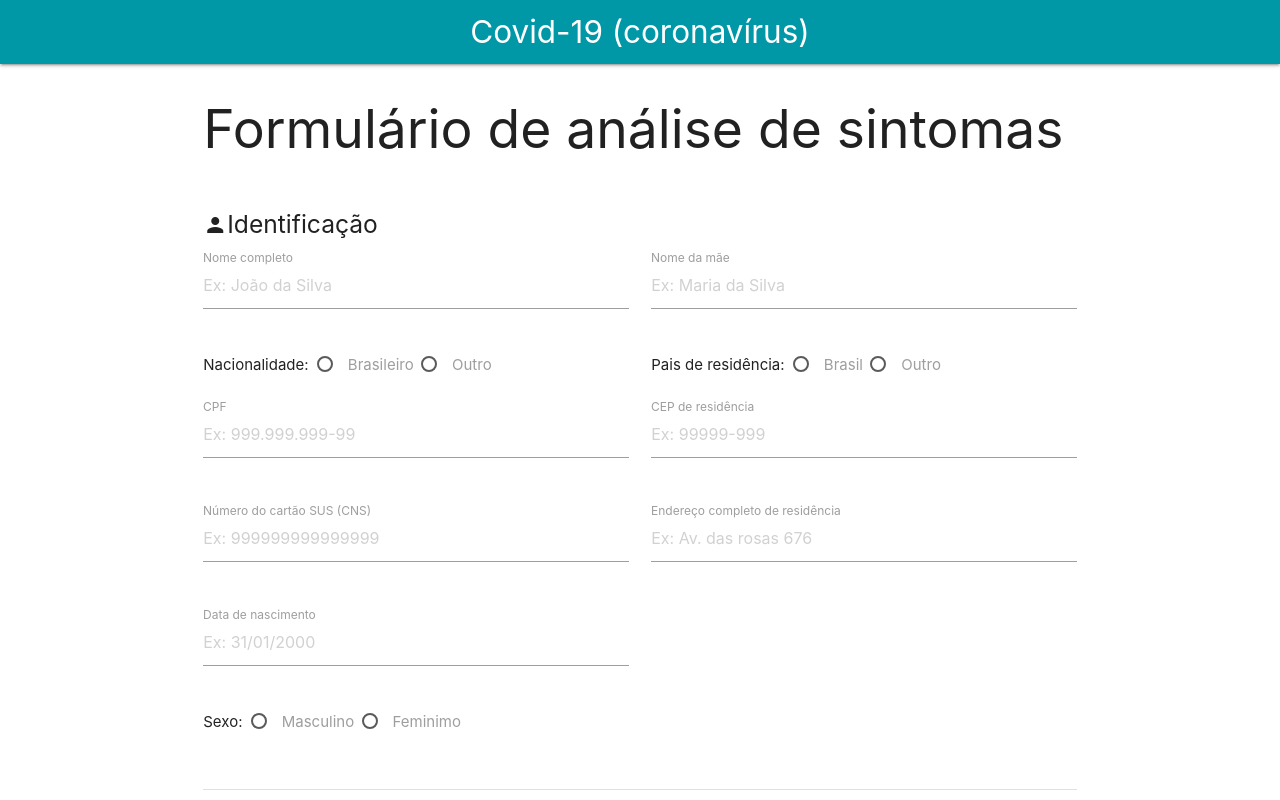
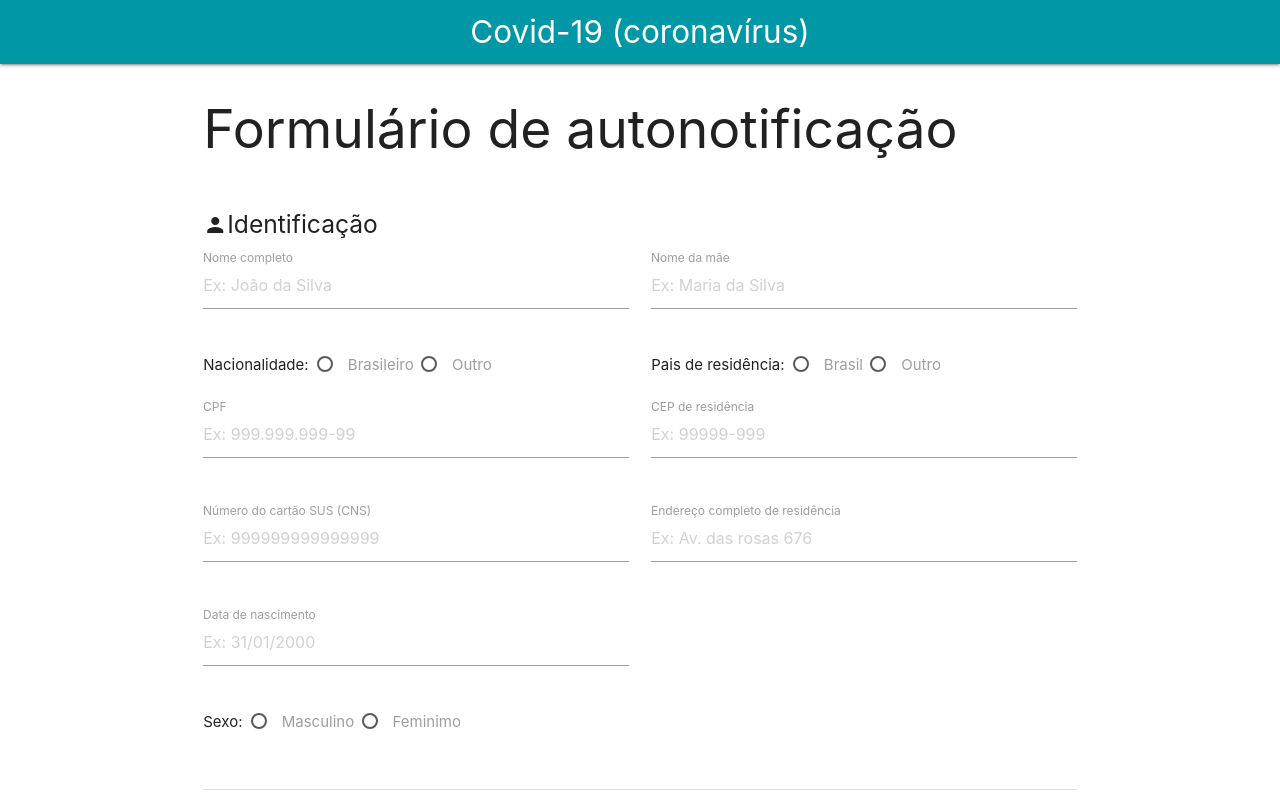
Before and after one commit to diogomatheus/covid-19-notification, a plain HTML site: page index.html in a window 1280 px wide. Shown: the top 800 px of the page. Drawn offline with Linux system fonts and the light colour scheme.

Commit message:
Modificação do nome do formulário.

```diff
--- a/index.html
+++ b/index.html
@@ -1,12 +1,12 @@
 <!DOCTYPE html>
 <html>
     <head>
-        <title>Covid-19 (coronavírus): Formulário de análise de sintomas</title>
+        <title>Covid-19 (coronavírus): Formulário de autonotificação</title>
         <meta http-equiv="Content-Type" content="text/html; charset=utf-8">
         <meta name="viewport" content="width=device-width, initial-scale=1.0">
 
-        <meta name="description" content="Formulário desenvolvido para analisar os sintomas reportado pelo usuário com o objetivo de recomendar ações visando o combate à Covid-19 (coronavírus).">
-        <meta name="keywords" content="Covid-19, coronavírus, formulário de análise, sintomas, recomendação, consulta hospitalar, isolamento">
+        <meta name="description" content="Formulário de autonotificação desenvolvido para analisar os sintomas reportado pelo usuário com o objetivo de recomendar ações visando o combate à Covid-19 (coronavírus).">
+        <meta name="keywords" content="Covid-19, coronavírus, formulário de autonotificação, análise, sintomas, recomendação, consulta hospitalar, isolamento">
         <meta name="robots" content="all" />
 
         <link rel="shortcut icon" href="image/favicon.png" type="image/ico"/>
@@ -41,7 +41,7 @@
                 <div class="row">
                     <div class="col s12">
                         <div id="main-content">
-                            <h2>Formulário de análise de sintomas</h2>
+                            <h2>Formulário de autonotificação</h2>
                             <div id="error-container" class="card-panel z-depth-3">
                                 <h5>Por favor, preencha os dados corretamente:</h5>
                                 <ul></ul>
@@ -528,7 +528,7 @@
             <div class="container">
                 <div class="row">
                     <div class="col s6">
-                        <h5 class="white-text">Covid-19 (coronavírus): Formulário de análise de sintomas</h5>
+                        <h5 class="white-text">Covid-19 (coronavírus): Formulário de autonotificação</h5>
                         <p class="grey-text text-lighten-4">Formulário desenvolvido para analisar os sintomas reportado pelo usuário com o objetivo de recomendar ações visando o combate à Covid-19 (coronavírus).</p>
                     </div>
                     <div class="col offset-l2 s4">
```
